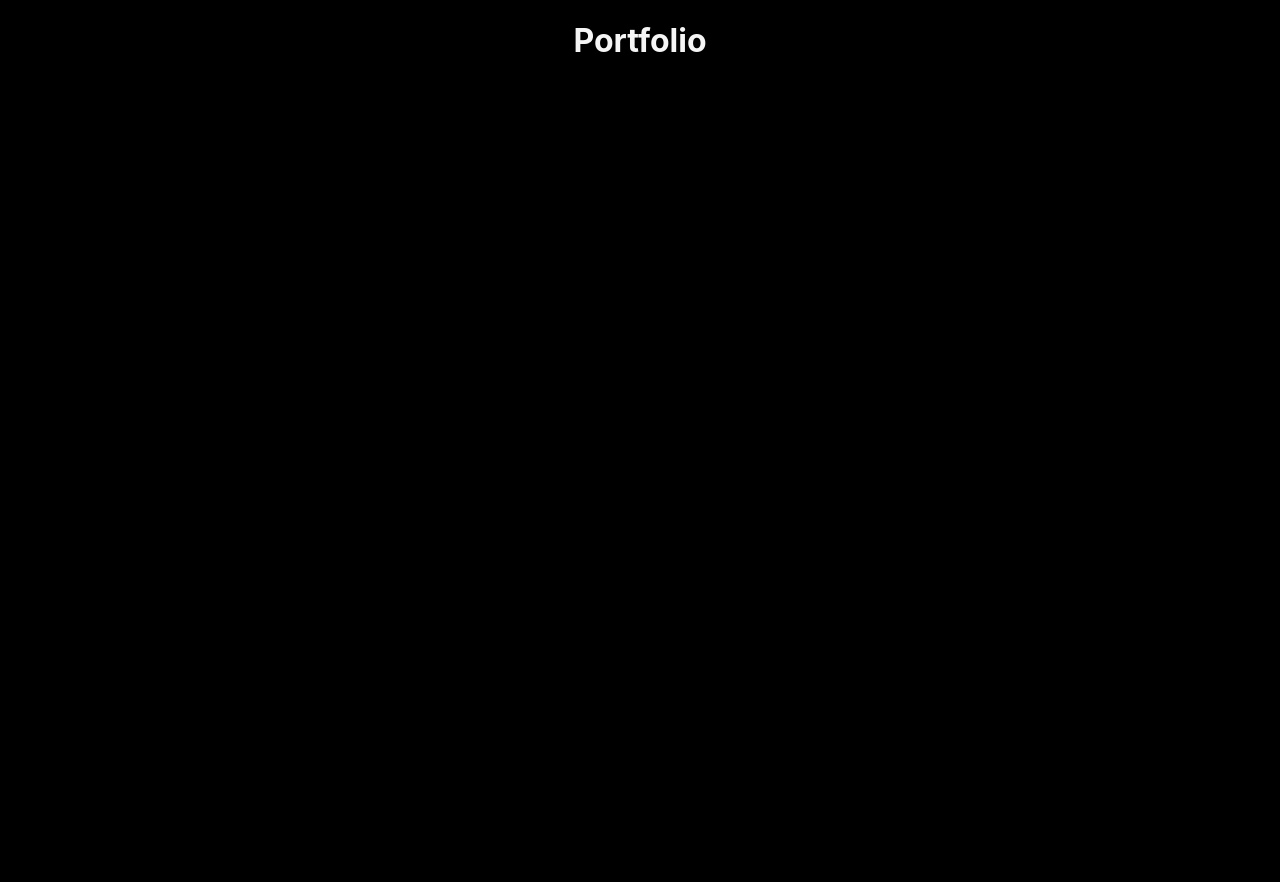
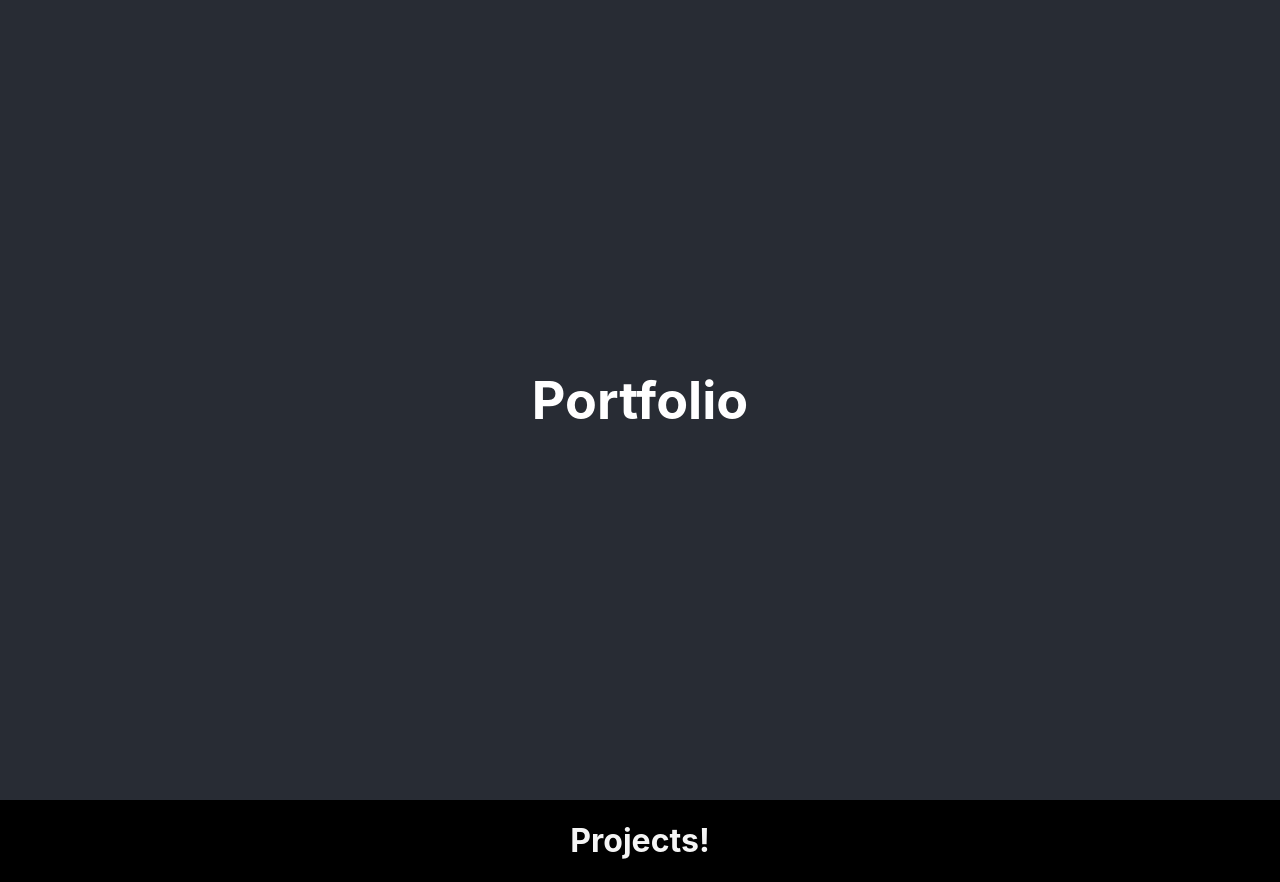
Before and after one commit to climb719/portfolio-frontend, a React (Create React App) app: page / in a window 1280 px wide. Before the commit the page ends 800 px from the top, so only its background shows below. Built offline with nearby package versions, Linux system fonts and the light colour scheme.

Commit message:
add Project index and Nav files

```diff
--- a/src/App.js
+++ b/src/App.js
@@ -1,11 +1,14 @@
 
 import './App.css';
+import ProjectIndex from './containers/ProjectIndex';
 
 function App() {
   return (
     <div className="App">
-
+    <header className="App-header">
        <h1>Portfolio</h1>
+    </header>
+    <ProjectIndex />
 
     </div>
   );
--- /dev/null
+++ b/src/containers/ProjectIndex.js
@@ -0,0 +1,5 @@
+function ProjectIndex(props) {
+    return <h1>Projects!</h1>
+}
+
+export default ProjectIndex
```
Also changed, not shown: src/components/Nav.js (added).
